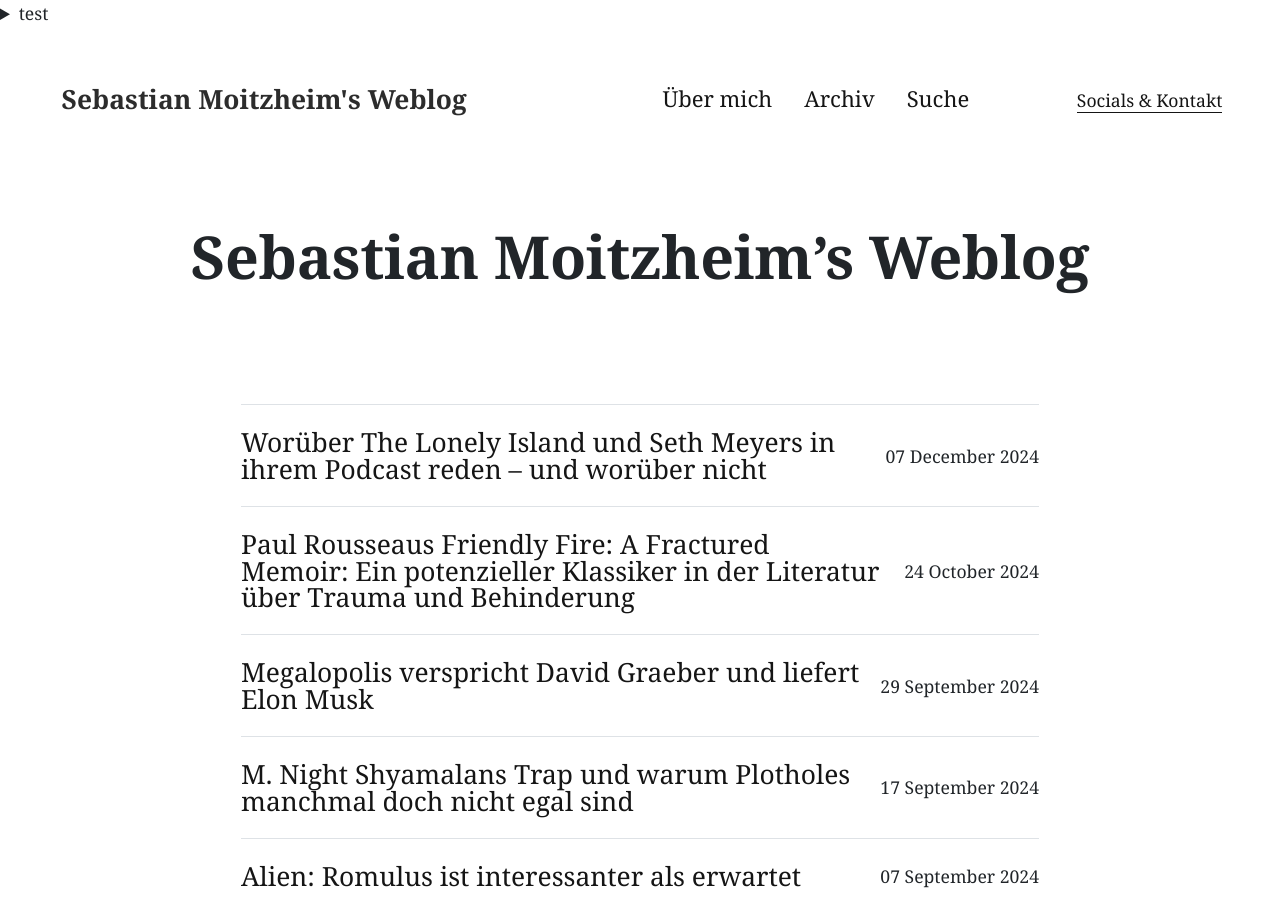
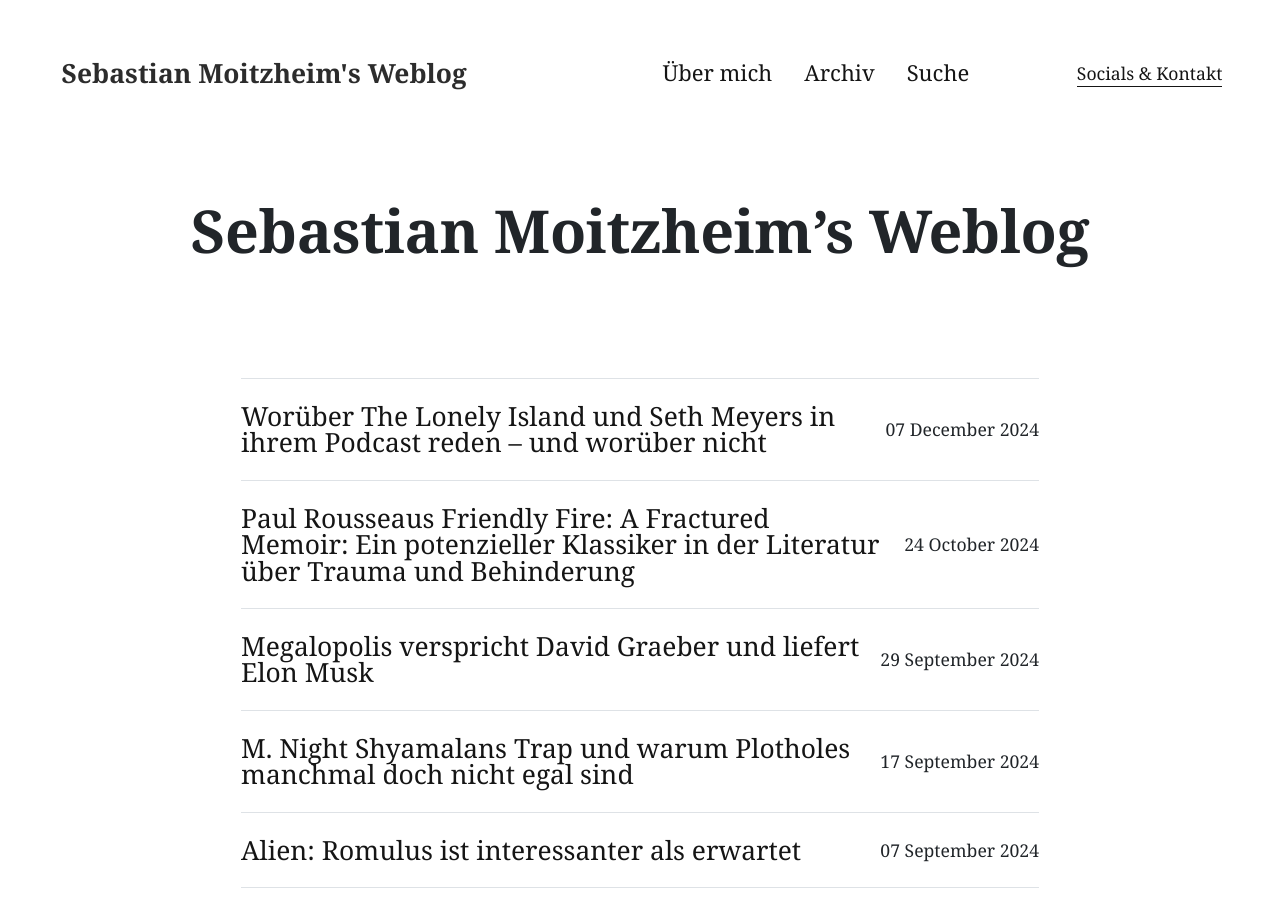
Before and after one commit to smoitzheim/smoitzheim.github.io, an Eleventy site: page content/index.md in a window 1280 px wide. Shown: the top 897 px of the page. Built offline with nearby package versions, Linux system fonts and the light colour scheme; Eleventy itself is replaced by a stand-in of ours; files that its build step writes are made by us from their sources; a web font is replaced by a local one; what @zachleat/heading-anchors, eleventy-plugin-toc, markdown-it-attrs, markdown-it-table-of-contents would draw is missing.

Commit message:
removed summary

```diff
--- a/_includes/base.njk
+++ b/_includes/base.njk
@@ -6,9 +6,6 @@
 <link href="https://api.fontshare.com/v2/css?f[]=sentient@400,401,700,701&display=swap" rel="stylesheet">
 </head>
 <body data-bs-spy="scroll" data-bs-target="#navScroll">
-<details>
-<summary>test</summary>
-</details>
 {% include "partials/nav.njk" %}
 {{content|safe}}
 {% include "partials/footer.njk" %}
```
